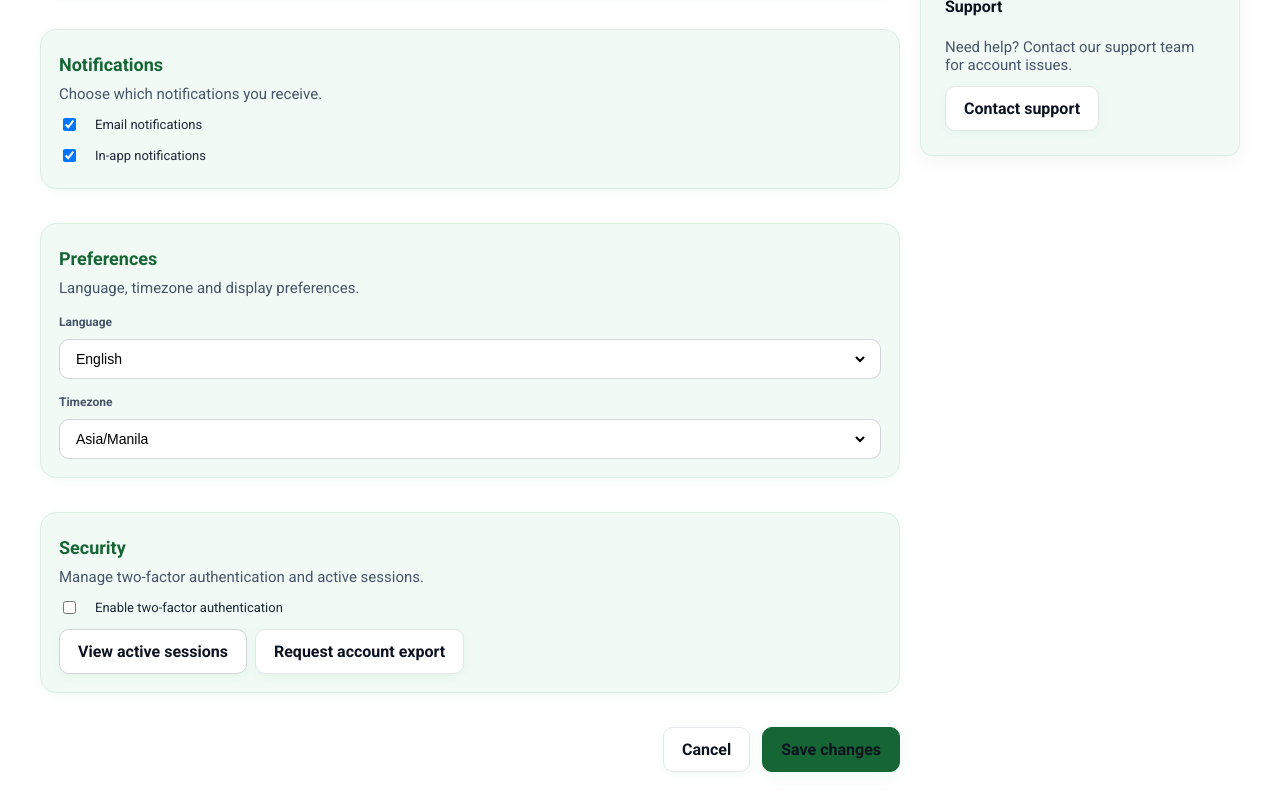
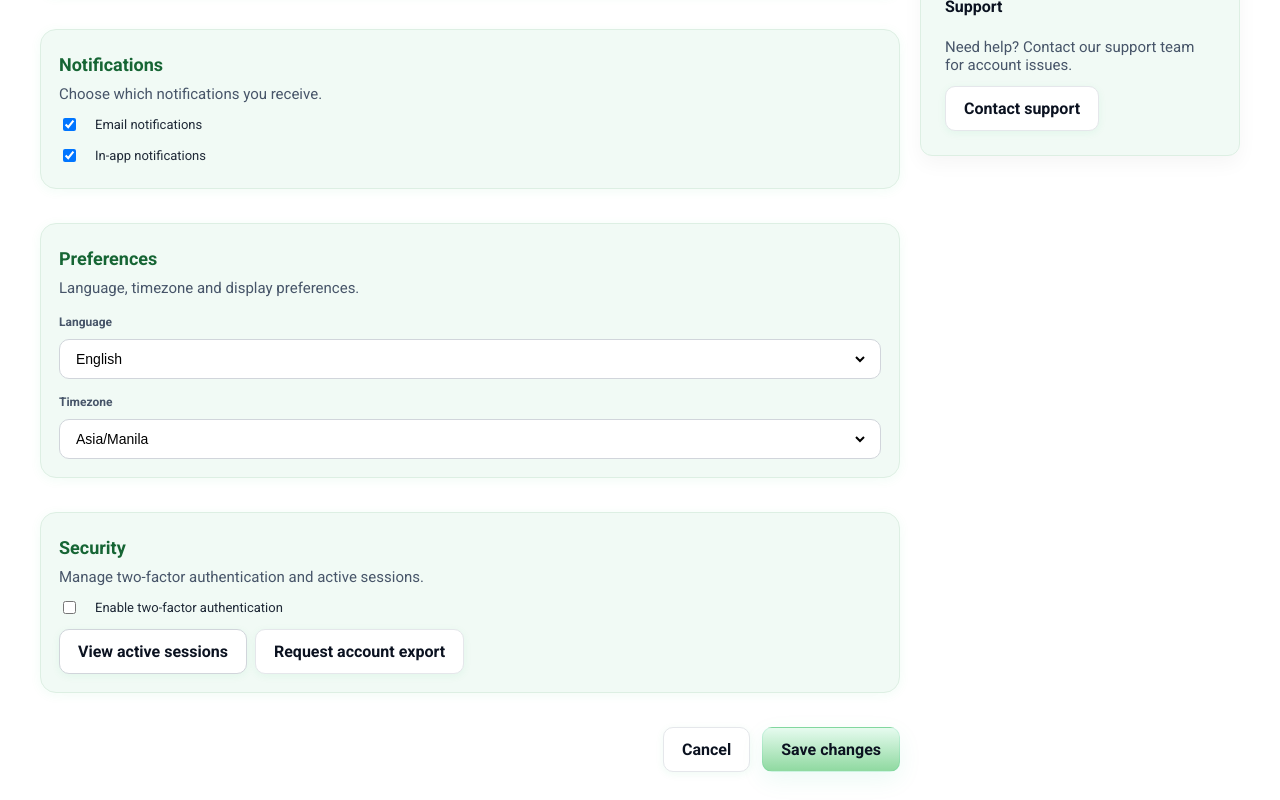
Before and after one commit to JLforce/MyCommunityPortal, a Next.js app: page /settings in a window 1280 px wide. Shown: the part 530-1330 px from the top of the page. Built offline with nearby package versions, Linux system fonts and the light colour scheme.

Commit message:
Settings: soften Save button color (lighter green)

```diff
--- a/src/styles/globals.css
+++ b/src/styles/globals.css
@@ -1074,6 +1074,17 @@ img{max-width:100%;height:auto;border:0}
 }
 .auth-card .btn-primary:hover, .auth-wrap .btn-primary:hover {
 	background: linear-gradient(180deg,#c8f7db 0%,#6fcf8a 100%) !important;
+}
+
+/* Settings page: soften the Save button green so it's not too dark */
+.settings-form .btn-primary, .settings-main .btn-primary {
+	background: linear-gradient(180deg, #e6fbef 0%, #8fd9a0 100%);
+	color: #07221a;
+	border-color: rgba(16,185,129,0.12);
+	box-shadow: 0 8px 24px rgba(16,185,129,0.08);
+}
+.settings-form .btn-primary:hover, .settings-main .btn-primary:hover {
+	background: linear-gradient(180deg,#c8f7db 0%,#6fcf8a 100%);
 }
 .btn-light{background:#fff;border-color:#d1d5db;color:var(--text-700)}
 .badge{display:inline-flex;align-items:center;gap:8px;background:var(--green-50);color:var(--green-800);border:1px solid #cfead5;padding:6px 10px;border-radius:999px;font-size:12px;font-weight:600}
```
